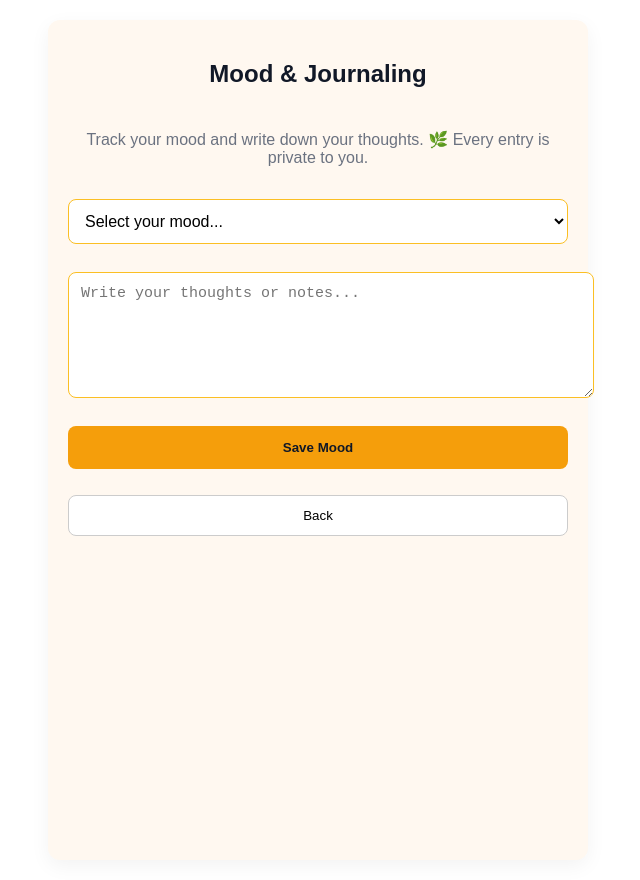
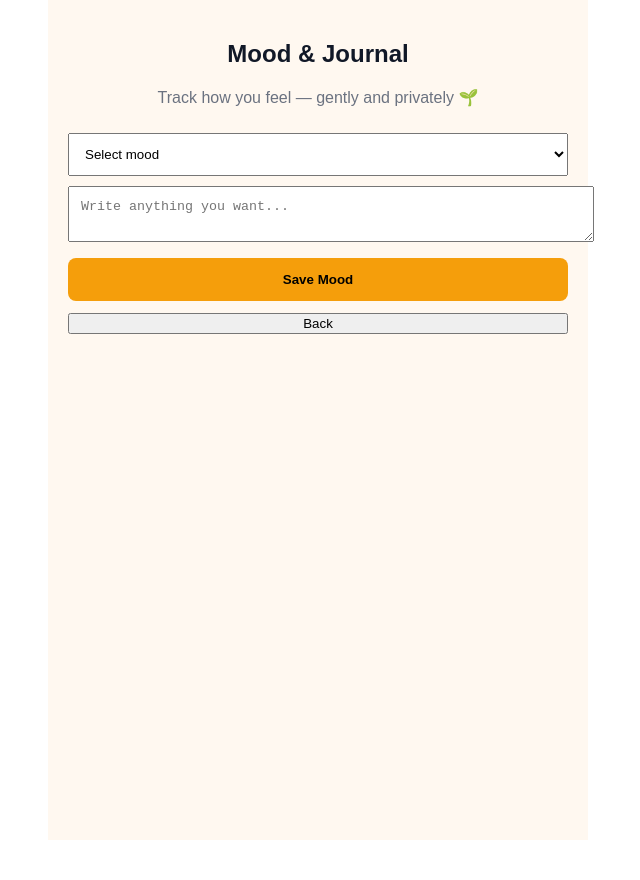
Before and after one commit to Rabbi111-cloud/Mental-Support-App, a Next.js app: page /mood in a window 1280 px wide. Shown: the whole page, without its empty margins (322-962 px from the left). After the commit the page ends 840 px from the top, so only its background shows below. Built offline with nearby package versions, Linux system fonts and the light colour scheme; no server answers; sample sign-in values are in the browser's storage.

Commit message:
Update page.js

```diff
--- a/app/mood/page.js
+++ b/app/mood/page.js
@@ -1,42 +1,51 @@
 "use client"
 
-import { useState } from "react"
+import { useState, useEffect } from "react"
 import { auth, db } from "../../lib/firebase"
 import { collection, addDoc, serverTimestamp } from "firebase/firestore"
+import { onAuthStateChanged } from "firebase/auth"
 import { useRouter } from "next/navigation"
 
 export default function MoodTracker() {
   const router = useRouter()
+  const [user, setUser] = useState(null)
   const [mood, setMood] = useState("")
   const [journal, setJournal] = useState("")
   const [status, setStatus] = useState("")
 
+  // ✅ Wait for auth properly
+  useEffect(() => {
+    const unsub = onAuthStateChanged(auth, (u) => {
+      if (!u) router.push("/login")
+      else setUser(u)
+    })
+    return () => unsub()
+  }, [router])
+
   const saveMood = async () => {
-    const user = auth.currentUser
-
     if (!user) {
-      setStatus("❌ You must be logged in to save your mood")
+      setStatus("❌ Not authenticated")
       return
     }
 
     if (!mood) {
-      setStatus("🌱 Please select your mood first")
+      setStatus("🌱 Please select a mood")
       return
     }
 
     try {
       await addDoc(collection(db, "moods"), {
-        userId: user.uid, // 🔑 Must match your Firestore rules
+        userId: user.uid, // 🔑 matches rules
         mood,
         journal,
         createdAt: serverTimestamp(),
       })
 
-      setStatus("🌸 Mood saved successfully!")
+      setStatus("🌸 Mood saved successfully")
       setMood("")
       setJournal("")
     } catch (err) {
-      console.error("Firestore error:", err.code, err.message)
+      console.error("Firestore error:", err)
       setStatus("❌ Failed to save mood. Try again.")
     }
   }
@@ -45,60 +54,37 @@ export default function MoodTracker() {
     <main
       style={{
         maxWidth: 500,
-        margin: "20px auto",
+        margin: "auto",
         padding: 20,
-        borderRadius: 12,
-        backgroundColor: "#fff8f0",
-        boxShadow: "0 6px 20px rgba(0,0,0,0.05)",
         minHeight: "100vh",
+        background: "#fff8f0",
         color: "#111827",
-        display: "flex",
-        flexDirection: "column",
-        gap: 16,
       }}
     >
-      <h2 style={{ textAlign: "center", marginBottom: 10 }}>Mood & Journaling</h2>
+      <h2 style={{ textAlign: "center" }}>Mood & Journal</h2>
       <p style={{ textAlign: "center", color: "#6b7280" }}>
-        Track your mood and write down your thoughts. 🌿 Every entry is private to you.
+        Track how you feel — gently and privately 🌱
       </p>
 
       <select
         value={mood}
         onChange={(e) => setMood(e.target.value)}
-        style={{
-          width: "100%",
-          padding: 12,
-          borderRadius: 8,
-          border: "1px solid #fbbf24",
-          marginBottom: 12,
-          backgroundColor: "#fff",
-          fontSize: 16,
-        }}
+        style={{ width: "100%", padding: 12, marginTop: 10 }}
       >
-        <option value="">Select your mood...</option>
+        <option value="">Select mood</option>
         <option value="happy">😊 Happy</option>
         <option value="sad">😢 Sad</option>
         <option value="anxious">😟 Anxious</option>
         <option value="angry">😡 Angry</option>
+        <option value="tired">😴 Tired</option>
         <option value="neutral">😐 Neutral</option>
-        <option value="excited">🤩 Excited</option>
-        <option value="tired">😴 Tired</option>
       </select>
 
       <textarea
         value={journal}
         onChange={(e) => setJournal(e.target.value)}
-        placeholder="Write your thoughts or notes..."
-        style={{
-          width: "100%",
-          padding: 12,
-          borderRadius: 8,
-          border: "1px solid #fbbf24",
-          minHeight: 100,
-          marginBottom: 12,
-          backgroundColor: "#fff",
-          fontSize: 15,
-        }}
+        placeholder="Write anything you want..."
+        style={{ width: "100%", padding: 12, marginTop: 10 }}
       />
 
       <button
@@ -106,41 +92,23 @@ export default function MoodTracker() {
         style={{
           width: "100%",
           padding: 14,
+          marginTop: 12,
+          background: "#f59e0b",
+          border: "none",
           borderRadius: 8,
-          border: "none",
-          backgroundColor: "#f59e0b",
-          color: "#111827",
           fontWeight: "bold",
-          cursor: "pointer",
         }}
       >
         Save Mood
       </button>
 
       {status && (
-        <p
-          style={{
-            textAlign: "center",
-            marginTop: 8,
-            color: status.includes("🌸") ? "#059669" : "#ef4444",
-            fontWeight: "500",
-          }}
-        >
-          {status}
-        </p>
+        <p style={{ textAlign: "center", marginTop: 10 }}>{status}</p>
       )}
 
       <button
         onClick={() => router.back()}
-        style={{
-          width: "100%",
-          padding: 12,
-          borderRadius: 8,
-          border: "1px solid #ccc",
-          backgroundColor: "#fff",
-          marginTop: 10,
-          cursor: "pointer",
-        }}
+        style={{ marginTop: 12, width: "100%" }}
       >
         Back
       </button>
```
